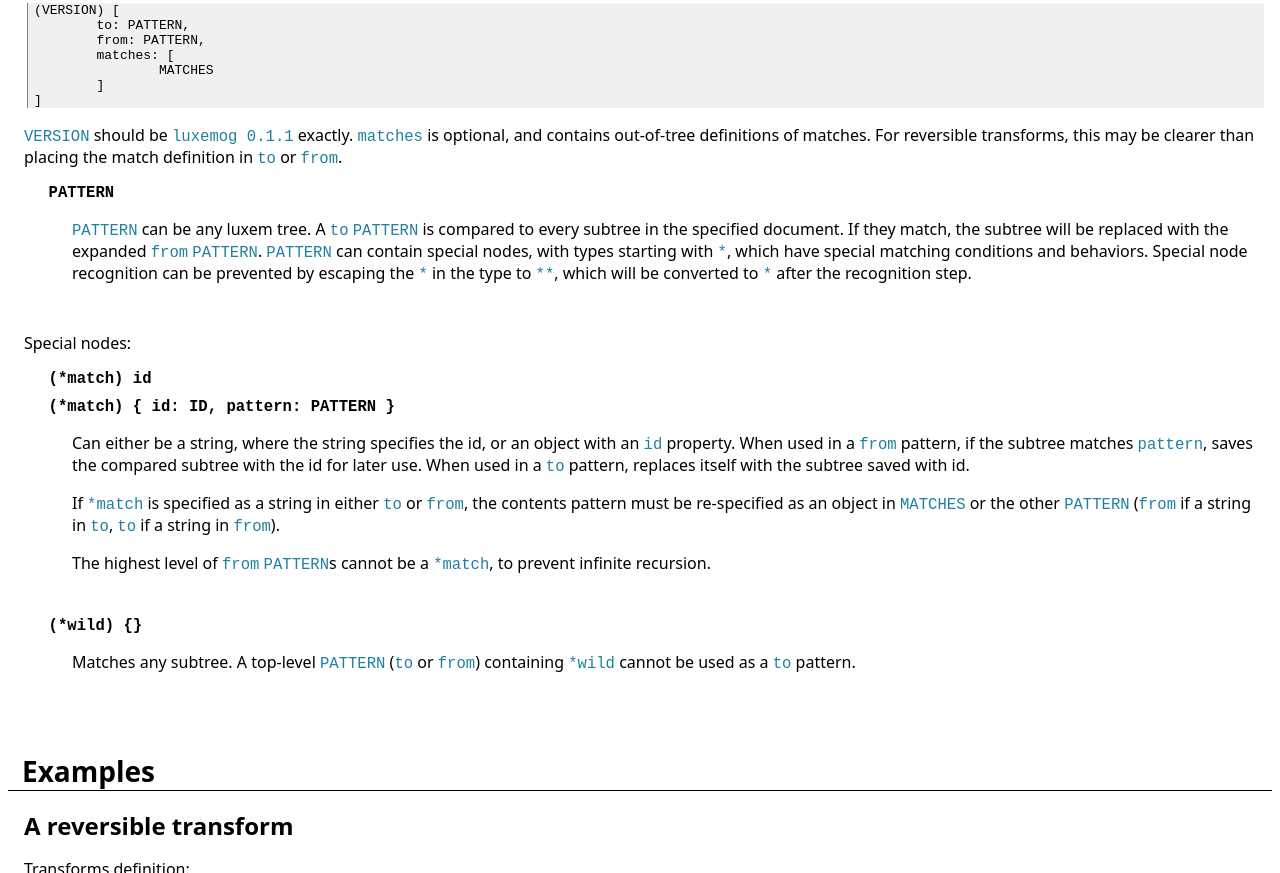
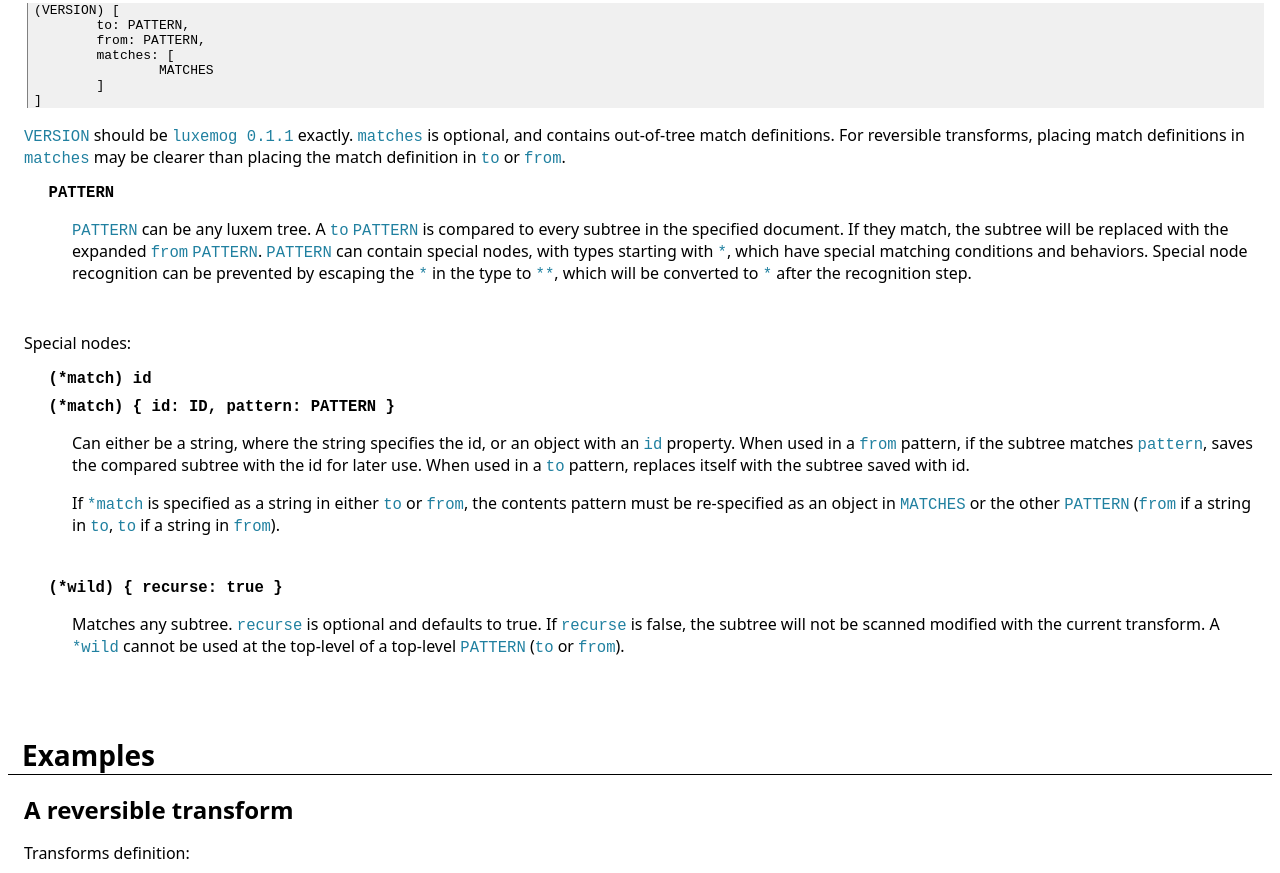
Before and after one commit to Rendaw/luxemog, a plain HTML site: page index.html in a window 1280 px wide. Shown: the part 400-1273 px from the top of the page. Drawn offline with Linux system fonts and the light colour scheme.

Commit message:
Added wildcard

```diff
--- a/index.html
+++ b/index.html
@@ -52,7 +52,7 @@ span.pre { font-family: monospace; font-size: 1.2em; color: #2080A0; }
 		MATCHES
 	]
 ]</pre>
-		<p><span class="pre">VERSION</span> should be <span class="pre">luxemog 0.1.1</span> exactly.  <span class="pre">matches</span> is optional, and contains out-of-tree definitions of matches.  For reversible transforms, this may be clearer than placing the match definition in <span class="pre">to</span> or <span class="pre">from</span>.</p>
+		<p><span class="pre">VERSION</span> should be <span class="pre">luxemog 0.1.1</span> exactly.  <span class="pre">matches</span> is optional, and contains out-of-tree match definitions.  For reversible transforms, placing match definitions in <span class="pre">matches</span> may be clearer than placing the match definition in <span class="pre">to</span> or <span class="pre">from</span>.</p>
 		<div class="method">
 			<h1>PATTERN</h1>
 			<p><span class="pre">PATTERN</span> can be any luxem tree.  A <span class="pre">to</span> <span class="pre">PATTERN</span> is compared to every subtree in the specified document.  If they match, the subtree will be replaced with the expanded <span class="pre">from</span> <span class="pre">PATTERN</span>.  <span class="pre">PATTERN</span> can contain special nodes, with types starting with <span class="pre">*</span>, which have special matching conditions and behaviors.  Special node recognition can be prevented by escaping the <span class="pre">*</span> in the type to <span class="pre">**</span>, which will be converted to <span class="pre">*</span> after the recognition step.</p>
@@ -66,11 +66,12 @@ span.pre { font-family: monospace; font-size: 1.2em; color: #2080A0; }
 }</h1>
 			<p>Can either be a string, where the string specifies the id, or an object with an <span class="pre">id</span> property.  When used in a <span class="pre">from</span> pattern, if the subtree matches <span class="pre">pattern</span>, saves the compared subtree with the id for later use.  When used in a <span class="pre">to</span> pattern, replaces itself with the subtree saved with id.</p>
 			<p>If <span class="pre">*match</span> is specified as a string in either <span class="pre">to</span> or <span class="pre">from</span>, the contents pattern must be re-specified as an object in <span class="pre">MATCHES</span> or the other <span class="pre">PATTERN</span> (<span class="pre">from</span> if a string in <span class="pre">to</span>, <span class="pre">to</span> if a string in <span class="pre">from</span>).</p>
-			<p>The highest level of <span class="pre">from</span> <span class="pre">PATTERN</span>s cannot be a <span class="pre">*match</span>, to prevent infinite recursion.</p>
 		</div>
 		<div class="method">
-			<h1>(*wild) {}</h1>
-			<p>Matches any subtree.  A top-level <span class="pre">PATTERN</span> (<span class="pre">to</span> or <span class="pre">from</span>) containing <span class="pre">*wild</span> cannot be used as a <span class="pre">to</span> pattern.</p>
+			<h1>(*wild) {
+	recurse: true
+}</h1>
+			<p>Matches any subtree.  <span class="pre">recurse</span> is optional and defaults to true.  If <span class="pre">recurse</span> is false, the subtree will not be scanned modified with the current transform.  A <span class="pre">*wild</span> cannot be used at the top-level of a top-level <span class="pre">PATTERN</span> (<span class="pre">to</span> or <span class="pre">from</span>).</p>
 		</div>
 	</div>
 </div>
```
Also changed, not shown: 2 other files.
